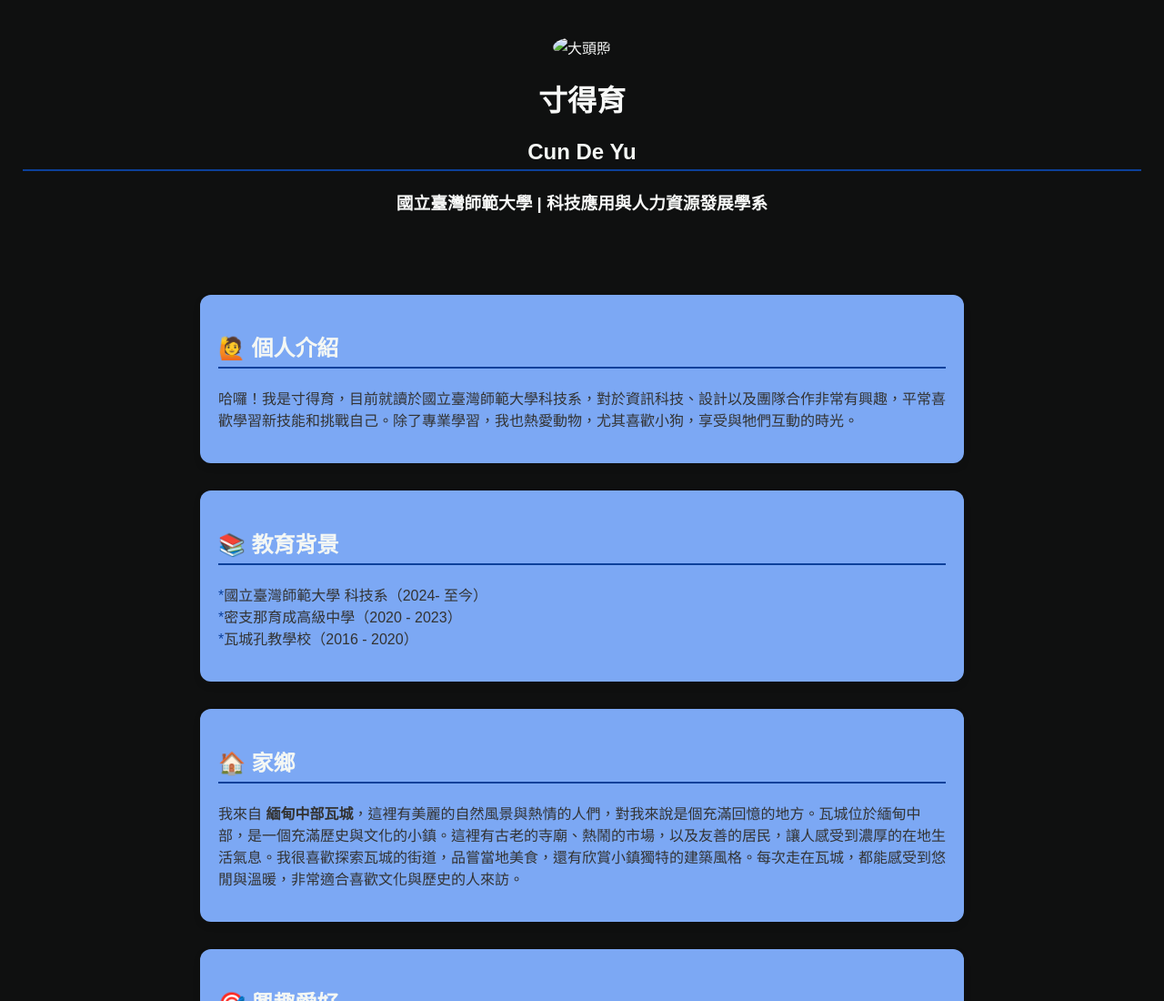
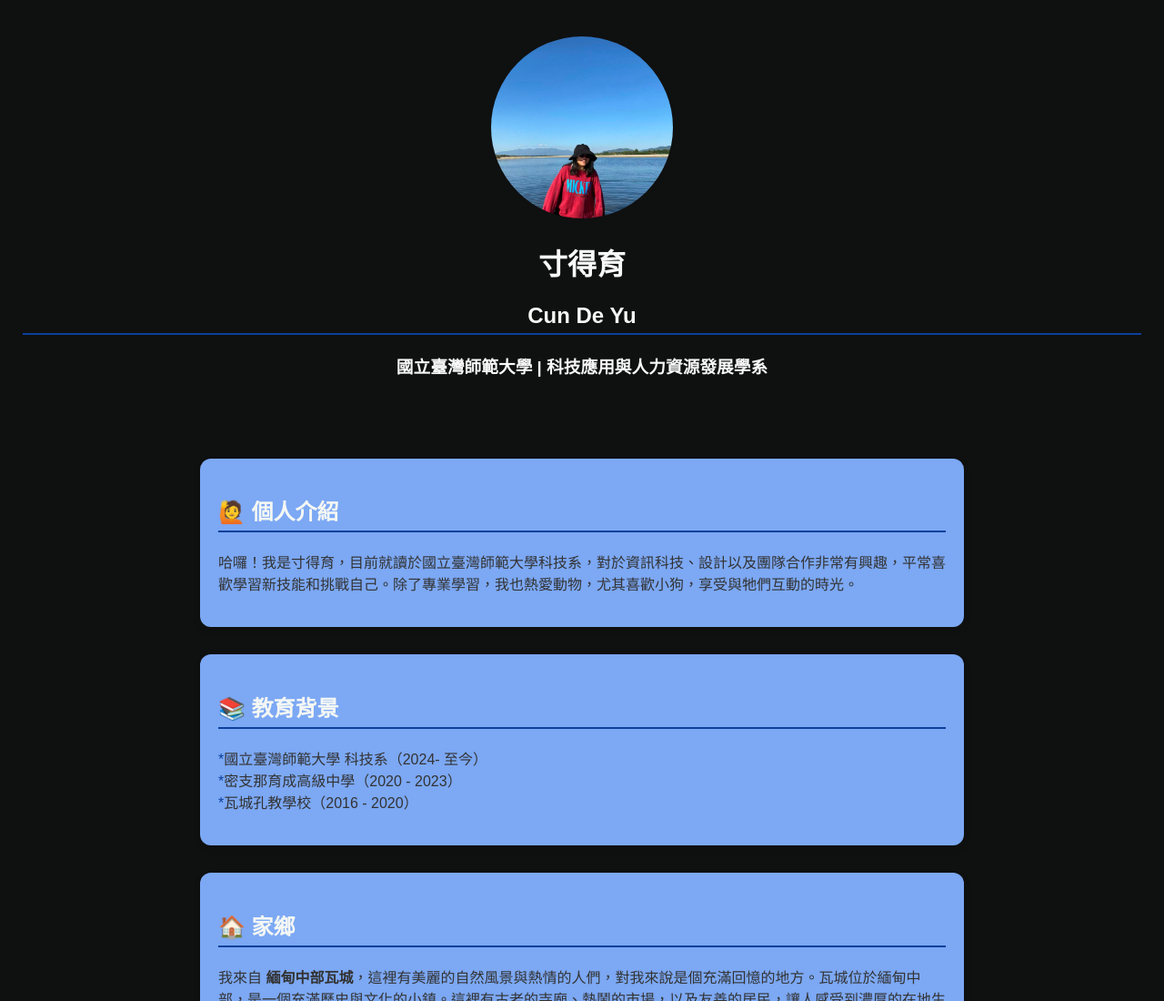
Before and after one commit to cundeyu154/Yuna, a plain HTML site: page index.html.html in a window 1280 px wide. Shown: the top 1100 px of the page at 91% size. Drawn offline with Linux system fonts and the light colour scheme.

Commit message:
Update index.html.html

```diff
--- a/index.html.html
+++ b/index.html.html
@@ -60,7 +60,7 @@
 
   <!-- 頭像與名字 -->
   <header>
-    <img src="myphoto.jpg" alt="大頭照">
+    <img src="my-photo.jpg" alt="大頭照">
     <h1>寸得育</h1>
     <h2>Cun De Yu</h2>
     <h3>國立臺灣師範大學 | 科技應用與人力資源發展學系</h3>
```
